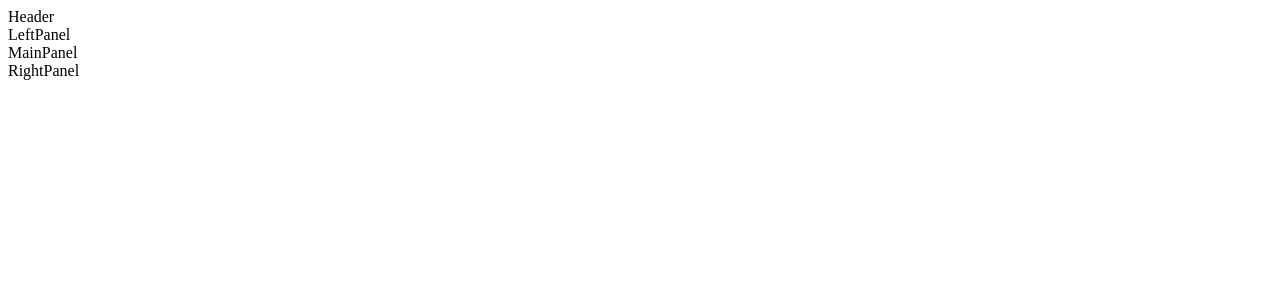
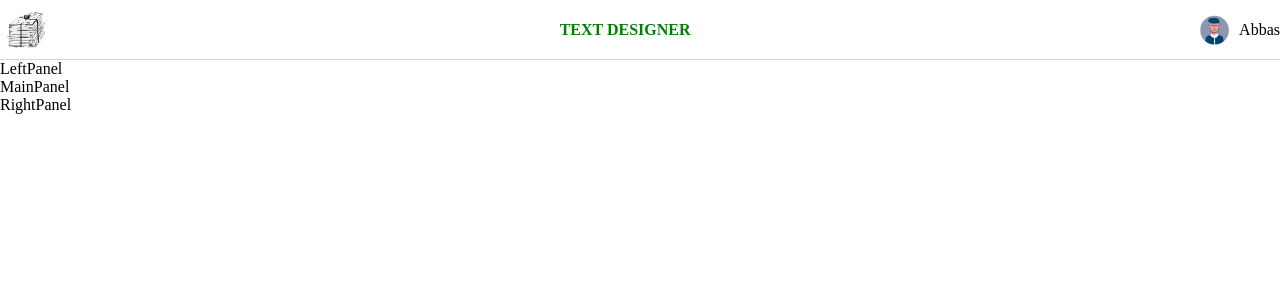
Before and after one commit to Khalid-Abbas-IU/MyCodeStack, a React (Create React App) app in the folder client/: page / in a window 1280 px wide. Shown: the top 300 px of the page. Built offline with nearby package versions, Linux system fonts and the light colour scheme.

Commit message:
Header designing...

```diff
--- /dev/null
+++ b/client/src/App.css
@@ -0,0 +1,23 @@
+*{
+    margin: 0px;
+    padding: 0px;
+    box-sizing: border-box;
+}
+.td-app-container{
+    display: block;
+    justify-content: center;
+    align-items: center;
+}
+.td-center-element{
+    display: flex;
+    justify-content: center;
+    align-items: center;
+}
+
+.td-header{
+    display: flex;
+    justify-content: space-between;
+    align-items: center;
+    height: 60px;
+    border-bottom: 1px solid lightgrey;
+}
--- a/client/src/App.js
+++ b/client/src/App.js
@@ -1,10 +1,11 @@
 import React from 'react';
 import Header from './components/Header';
 import MainLayout from './components/layouts/MainLayout';
+import './App.css';
 
 const App = () => {
     return(
-        <div>
+        <div className="td-app-container">
             <Header/>
            <MainLayout/>
         </div>
--- a/client/src/components/Header.js
+++ b/client/src/components/Header.js
@@ -2,8 +2,14 @@ import React from 'react';
 
 const Header = () => {
     return(
-        <div>
-          Header
+        <div className="td-header">
+          <img src="./images/temp-logo.svg" height="40px"/>
+          <span style={{fontWeight:'bold',color:'green'}}>TEXT DESIGNER</span>
+          <div className="td-center-element">
+            <img src="./images/avator.jpg" height="34px"/>
+            <span style={{marginLeft:'7px'}}>Abbas</span>
+          </div>
+
         </div>
     )
 }
```
Also changed, not shown: client/public/images/avator.jpg (added), client/public/images/temp-logo.svg (added).
